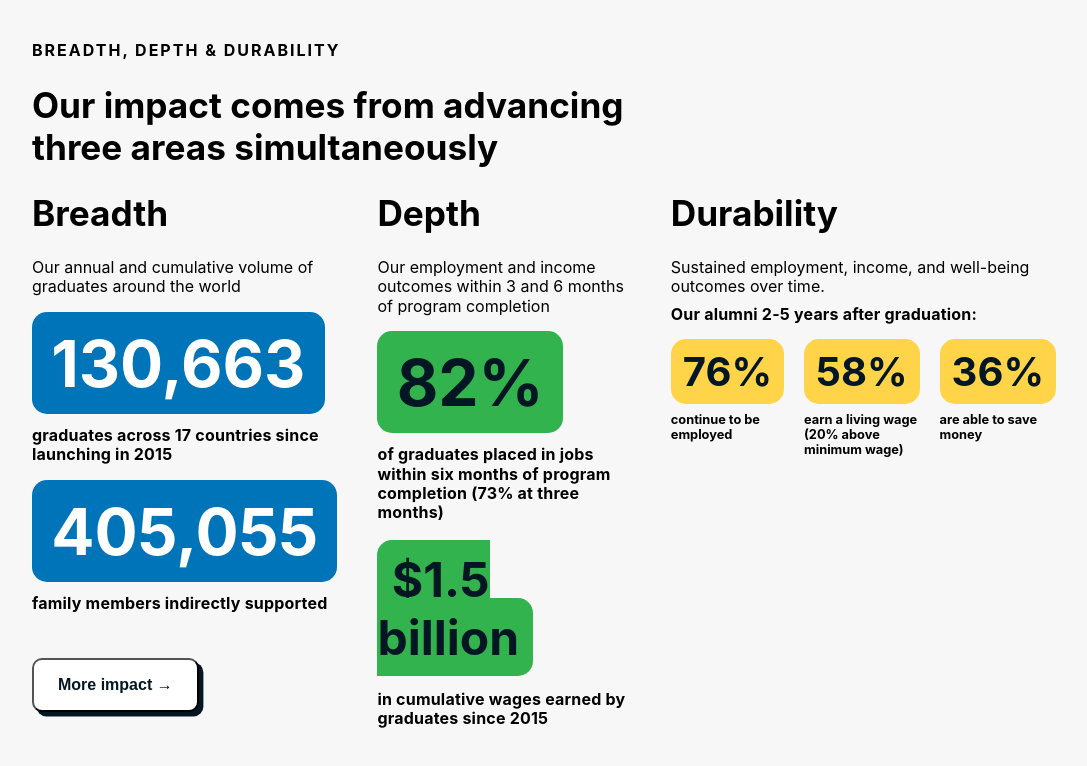
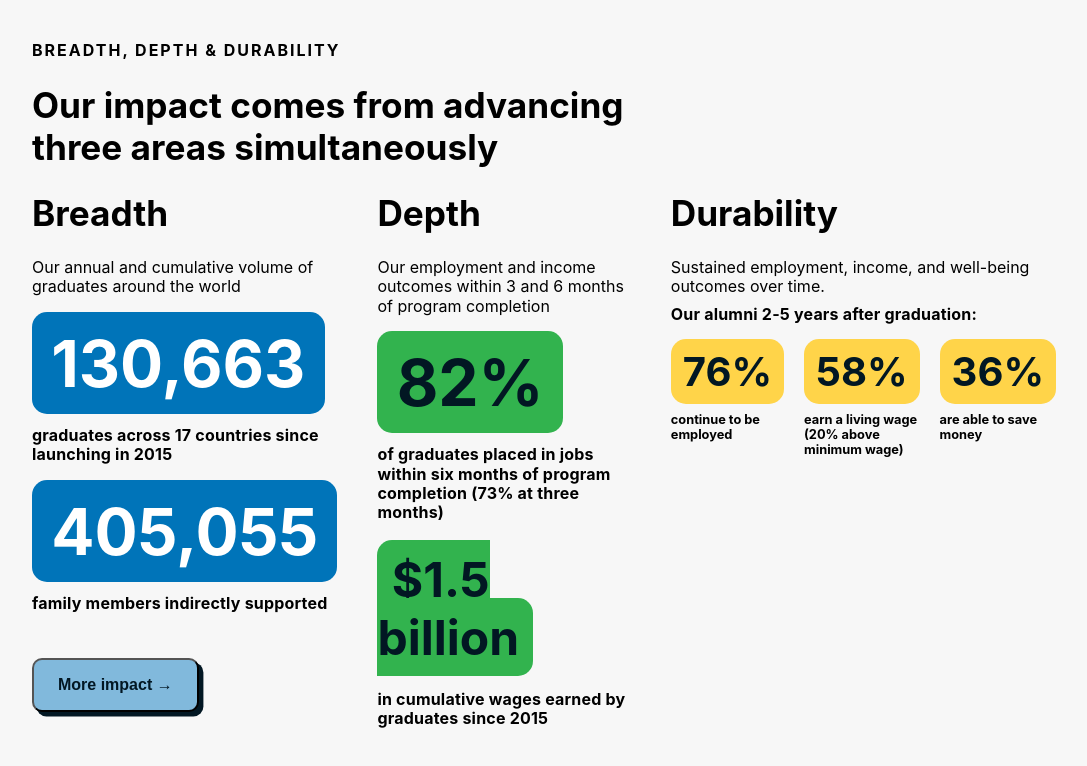
Before and after one commit to orayachan/css-homework, a plain HTML site: page index.html in a window 1280 px wide. In both pictures the pointer is over the input "More impact →". Shown: the whole page, without its empty margins (96-1183 px from the left). Drawn offline with Linux system fonts and the light colour scheme.

Commit message:
feat(file): added hover button

```diff
--- a/style.css
+++ b/style.css
@@ -94,6 +94,10 @@ body {
     -o-border-radius: 10px;
 }
 
+.article--breadth>input:hover {
+    background-color: #81B9DC;
+}
+
 /* --- Article: Depth --- */
 .article--depth>span {
     font-weight: 700;
```
